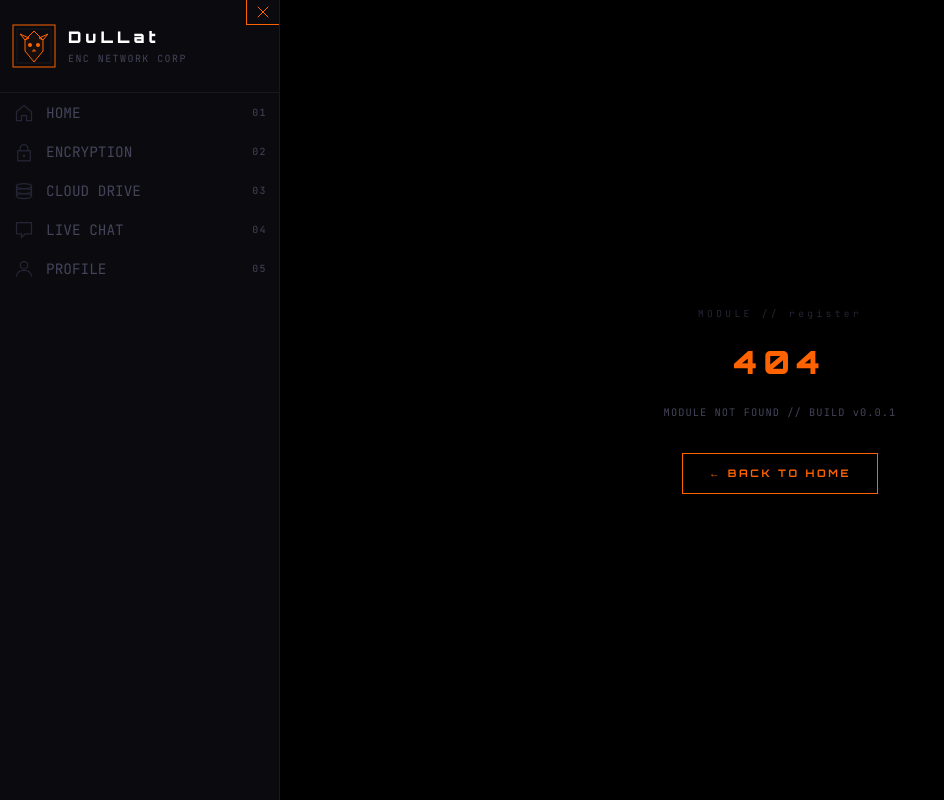
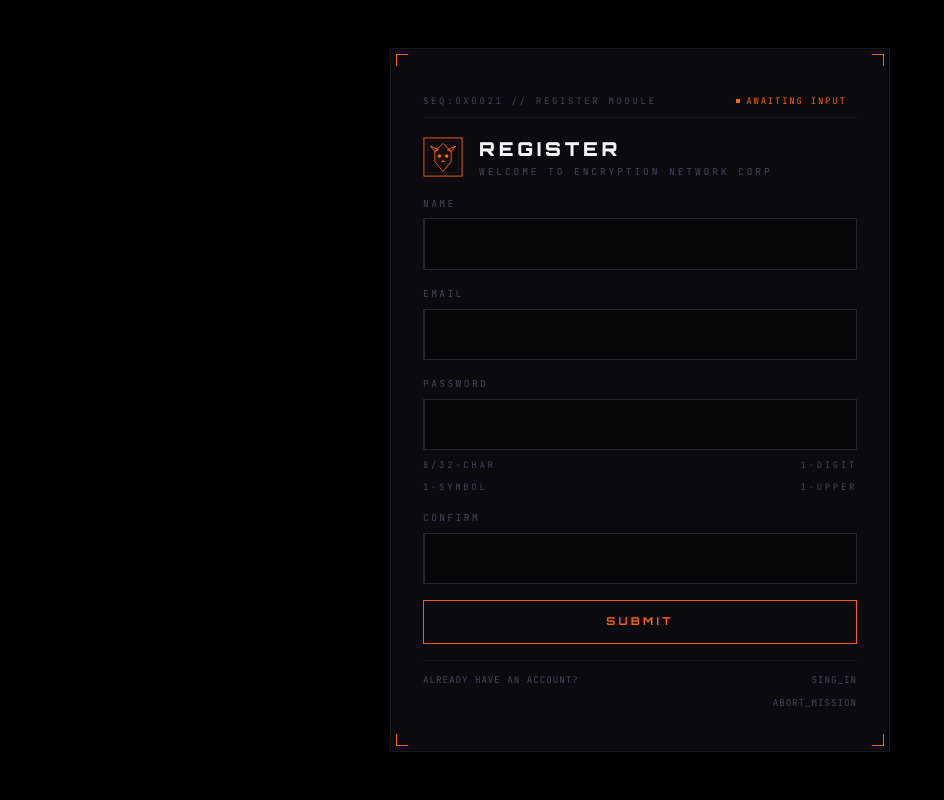
Before and after one commit to Dullat/enc-frontend, a React (Vite) app: page /register in a window 1280 px wide. Before the commit this address had no page. Shown: the whole page, without its empty margins (0-944 px from the left). Built offline with nearby package versions, Linux system fonts and the light colour scheme.

Commit message:
Register validation form and vercel.json

```diff
--- a/src/App.jsx
+++ b/src/App.jsx
@@ -11,6 +11,7 @@ import { store } from "./app/store.js";
 import RootLayout from "./layouts/RootLayout.jsx";
 import HomePage from "./pages/HomePage.jsx";
 import LoginPage from "./pages/LoginPage.jsx";
+import RegisterPage from "./pages/RegisterPage.jsx";
 import DrivePage from "./pages/DrivePage.jsx";
 import ProfilePage from "./pages/ProfilePage.jsx";
 import EncryptionPage from "./pages/EncryptionPage.jsx";
@@ -25,6 +26,7 @@ function App() {
 
   const router = createBrowserRouter(
     createRoutesFromElements(
+      <>
         <Route path="/" element={<RootLayout />}>
           <Route index element={<HomePage />} />
           <Route path="login" element={<LoginPage />} />
@@ -33,7 +35,9 @@ function App() {
           <Route path="profile" element={<ProfilePage />} />
           <Route path="chat" element={<ChatPage />} />
           <Route path="*" element={<NotFound />} />
-      </Route>,
+        </Route>
+        <Route path="/register" element={<RegisterPage />} />
+      </>,
     ),
   );
 
--- a/src/pages/LoginPage.jsx
+++ b/src/pages/LoginPage.jsx
@@ -78,7 +78,10 @@ const LoginPage = () => {
               className={`flex justify-between text-seq text-ui-sm text-[.58rem]`}
             >
               <p>DON'T HAVE AN ACCOUNT?</p>
-              <Link className="text-orange sm:text-muted hover:text-orange">
+              <Link
+                to="/register"
+                className="text-orange sm:text-muted hover:text-orange"
+              >
                 SING_UP
               </Link>
             </div>
--- /dev/null
+++ b/src/pages/RegisterPage.jsx
@@ -0,0 +1,191 @@
+import { useState, useEffect, useRef } from "react";
+import { Form, Link } from "react-router-dom";
+import { DedsecLogo } from "../svgs/DedsecLogo.jsx";
+const RegisterPage = () => {
+  const [name, setName] = useState("");
+  const [email, setEmail] = useState("");
+  const [password, setPassword] = useState("");
+  const [confirm, setConfirm] = useState("");
+
+  const isNameValid =
+    name.trim().length === 0
+      ? null
+      : name.trim().length >= 4 && name.trim().length <= 8;
+
+  const isEmailValid =
+    email.trim().length === 0 ? null : /^[^\s@]+@[^\s@]+\.[^\s@]+$/.test(email);
+
+  const isPassLength =
+    password.trim().length >= 4 && password.trim().length <= 32;
+
+  const isPassDigit = /[0-9]/.test(password);
+
+  const isPassUpper = /[A-Z]/.test(password);
+
+  const isPassSymbol = /[!@#$%^&*(),.?":{}|<>_\-+=~`[\]\\\/]/.test(password);
+
+  const isPassValid =
+    password.trim().length === 0
+      ? null
+      : isPassSymbol && isPassLength && isPassUpper && isPassDigit;
+
+  const isPassMatch =
+    confirm.trim().length === 0 ? null : confirm.trim() === password.trim();
+
+  const handleSubmit = (e) => {
+    e.preventDefault();
+    if (
+      isNameValid &&
+      isPassValid &&
+      isEmailValid &&
+      isPassValid &&
+      isPassMatch
+    ) {
+      console.log("logging in");
+    }
+  };
+  return (
+    <div className={`flex items-center justify-center min-h-dvh p-4`}>
+      <Form
+        onSubmit={handleSubmit}
+        className="relative ds-card px-8 py-10 flex flex-col gap-4 w-full max-w-[500px]"
+      >
+        <div className="hud-tl" />
+        <div className="hud-tr" />
+        <div className="hud-br" />
+        <div className="hud-bl" />
+
+        <div className="w-full">
+          <div className="text-seq text-[.56rem] flex items-center justify-between">
+            <p>SEQ:0X0021 // REGISTER MODULE</p>
+            <p className="ds-badge ds-badge-live ds-badge-o outline-none border-0 hidden sm:flex">
+              AWAITING INPUT
+            </p>
+          </div>
+          <div className="ds-divider w-full mt-1"></div>
+        </div>
+
+        <div className="flex items-center gap-4">
+          <DedsecLogo size={40} />
+          <div className="text-[clamp(.8rem,3vw,1.2rem)]">
+            <h1 className="text-display-md font-[900] text-[1em]">REGISTER</h1>
+            <div className="text-seq text-center text-[.5em] text-start">
+              Welcome to ENCRYPTION NETWORK CORP
+            </div>
+          </div>
+        </div>
+        <div className="ds-field">
+          <label
+            htmlFor="name"
+            className={`ds-field-label ${isNameValid === null ? "text-muted" : isNameValid ? "text-orange" : "!text-red-600"}`}
+          >
+            Name
+          </label>
+          <input
+            type="text"
+            name="name"
+            value={name}
+            className={`ds-input-o ds-input`}
+            onChange={(e) => setName(e.target.value)}
+          />
+        </div>
+        <div className="ds-field">
+          <label
+            htmlFor="email"
+            className={`ds-field-label ${isEmailValid === null ? "text-muted" : isEmailValid ? "text-orange" : "!text-red-600"}`}
+          >
+            Email
+          </label>
+          <input
+            type="text"
+            name="email"
+            value={email}
+            className={`ds-input ds-input-o`}
+            onChange={(e) => setEmail(e.currentTarget.value)}
+          />
+        </div>
+        <div className="ds-field">
+          <label
+            htmlFor="password"
+            className={`ds-field-label ${isPassValid === null ? "text-muted" : isPassValid ? "text-orange" : "!text-red-600"}`}
+          >
+            Password
+          </label>
+          <input
+            type={`password`}
+            name="password"
+            value={password}
+            className={`ds-input ds-input-o`}
+            onChange={(e) => setPassword(e.currentTarget.value)}
+          />
+          <div className="flex flex-col gap-2">
+            <div className="flex items-center justify-between">
+              <p
+                className={`text-seq !text-[0.56rem] ${isPassLength ? "text-orange" : "!text-muted"}`}
+              >
+                8/32-CHAR
+              </p>
+              <p
+                className={`text-seq !text-[0.56rem] ${isPassDigit ? "text-orange" : "!text-muted"}`}
+              >
+                1-Digit
+              </p>
+            </div>
+            <div className="flex items-center justify-between">
+              <p
+                className={`text-seq !text-[0.56rem] ${isPassSymbol ? "text-orange" : "!text-muted"}`}
+              >
+                1-SYMBOL
+              </p>
+              <p
+                className={`text-seq !text-[0.56rem] ${isPassUpper ? "text-orange" : "!text-muted"}`}
+              >
+                1-UPPER
+              </p>
+            </div>
+          </div>
+        </div>
+        <div className="ds-field">
+          <label
+            htmlFor="password"
+            className={`ds-field-label ${isPassMatch === null ? "text-muted" : isPassMatch ? "text-orange" : "!text-red-600"}`}
+          >
+            Confirm
+          </label>
+          <input
+            type={`password`}
+            name="confirm"
+            value={confirm}
+            className={`ds-input ds-input-o`}
+            onChange={(e) => setConfirm(e.currentTarget.value)}
+          />
+        </div>
+        <button type="submit" className="ds-btn ds-btn-outline-o">
+          <span>SUBMIT</span>
+        </button>
+        <div className="flex flex-col">
+          <div className="ds-divider mb-3"></div>
+          <div
+            className={`flex justify-between text-seq text-ui-sm text-[.58rem]`}
+          >
+            <p>ALREADY HAVE AN ACCOUNT?</p>
+            <Link
+              to="/login"
+              className="text-orange sm:text-muted hover:text-orange"
+            >
+              SING_IN
+            </Link>
+          </div>
+          <Link
+            to="/"
+            className={`ml-auto flex justify-between text-seq text-ui-sm text-[.58rem] mt-2 text-orange sm:text-muted hover:text-orange`}
+          >
+            ABORT_MISSION
+          </Link>
+        </div>
+      </Form>
+    </div>
+  );
+};
+
+export default RegisterPage;
```
Also changed, not shown: vercel.json (added). Lines whose indentation alone changed are shown as unchanged.
